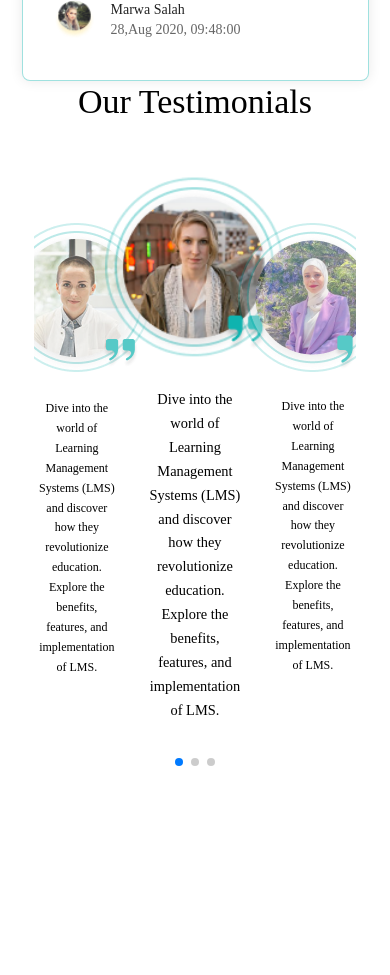
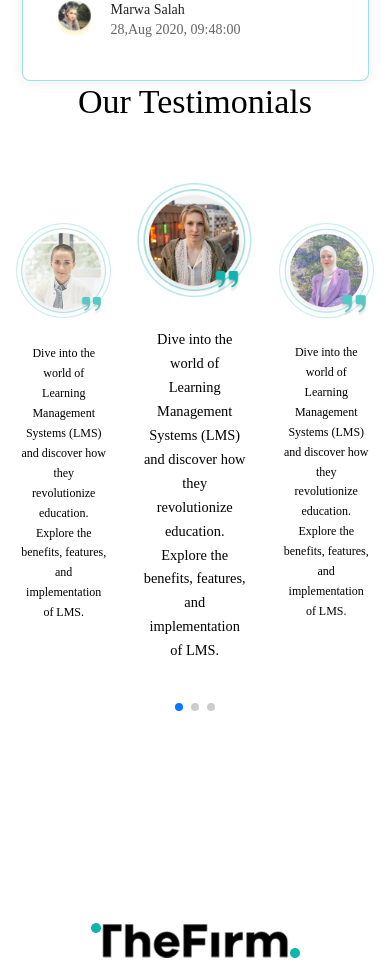
Before and after one commit to marwahaifawi/The-Firm, a React (Create React App) app: page /homepage in a window 390 px wide. Shown: the part 5440-6415 px from the top of the page. Built offline with nearby package versions, Linux system fonts and the light colour scheme; a small style sheet from the web is missing; a web font is replaced by a local one.

Commit message:
responsive our testimonials swipper in homepage

```diff
--- a/src/components/homepageourtestimonialssection/index.module.css
+++ b/src/components/homepageourtestimonialssection/index.module.css
@@ -21,3 +21,17 @@
   height: 100;
 
 }
+
+
+/* Responsive styles for small screens */
+@media (max-width: 690px) {
+  .swiper {
+    width: 100%;
+    height: auto;
+  }
+
+  .swiperSlide img {
+    width: 100%;
+    height: auto;
+  }
+}
```
